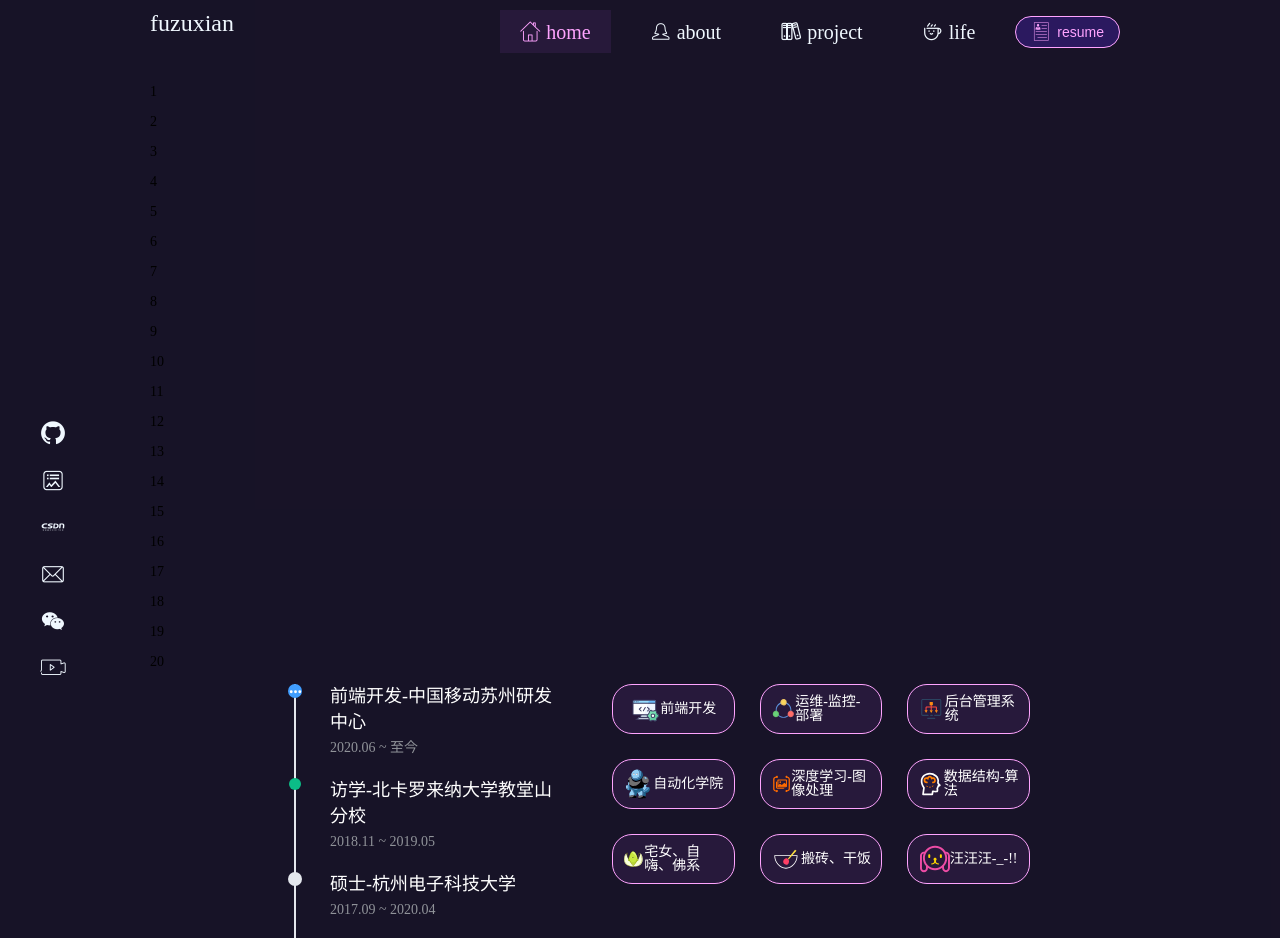
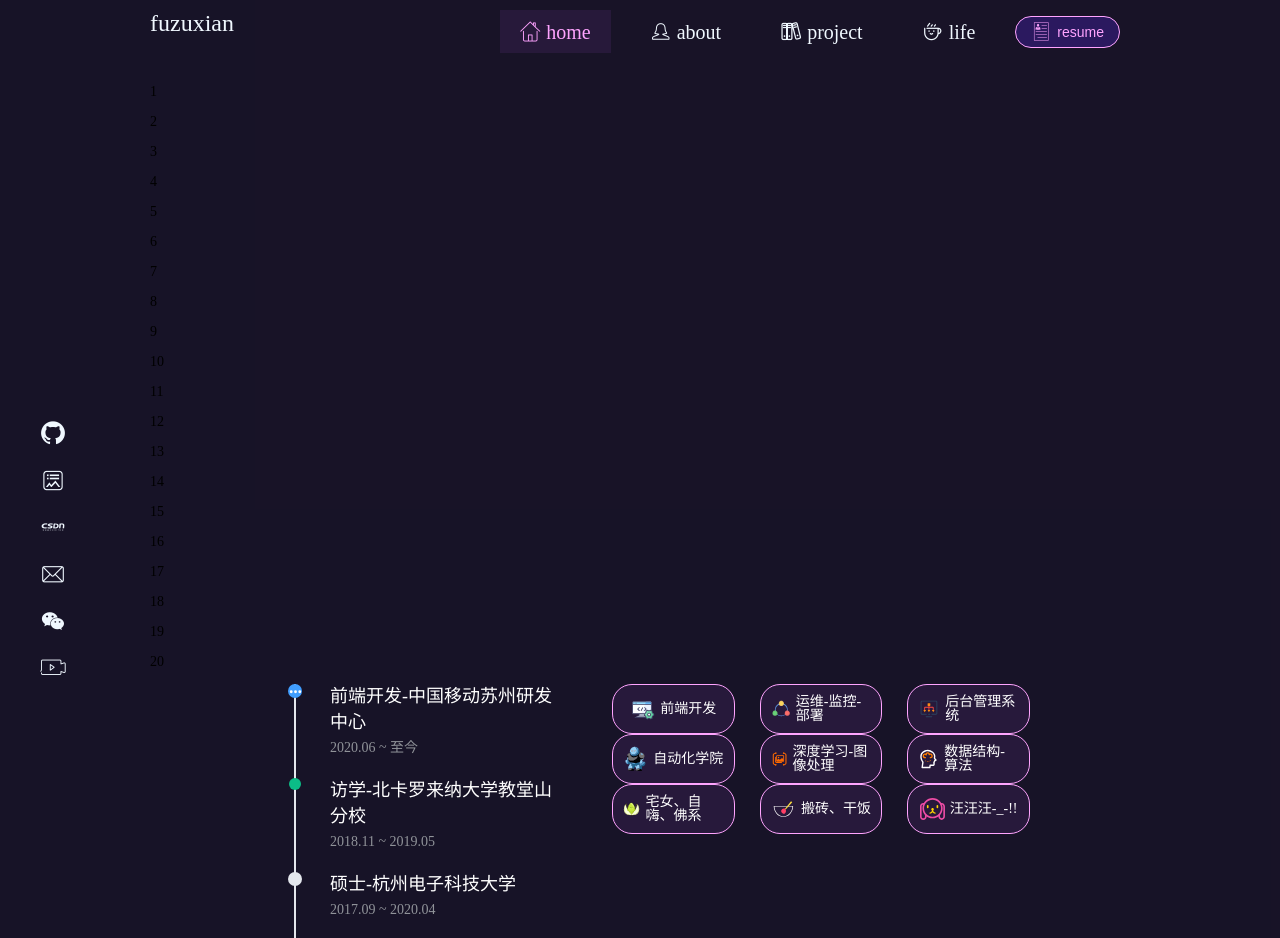
Before and after one commit to zuxian/myProfile-Vue3-TS-, a Vue app: page /#/ in a window 1280 px wide. Shown: the top 938 px of the page. Built offline with nearby package versions, Linux system fonts and the light colour scheme.

Commit message:
about-card-animate

```diff
--- a/src/view/about/index.vue
+++ b/src/view/about/index.vue
@@ -18,71 +18,19 @@
     </div>
     <div class="card-wrap">
       <el-row :gutter="25">
-        <el-col :span="8">
-          <span class="my-card-item">
-            <svg class="icon" aria-hidden="true">
-              <use xlink:href="#icon-kaifa"></use>
-            </svg>前端开发
-          </span>
-        </el-col>
-        <el-col :span="8">
-          <span class="my-card-item">
-            <svg class="icon" aria-hidden="true">
-              <use xlink:href="#icon-icon-test1"></use>
-            </svg>运维-监控-部署
-          </span>
-        </el-col>
-        <el-col :span="8">
-          <span class="my-card-item">
-            <svg class="icon" aria-hidden="true">
-              <use xlink:href="#icon-xitongshezhi"></use>
-            </svg>后台管理系统
-          </span>
-        </el-col>
-      </el-row>
-      <el-row :gutter="25">
-        <el-col :span="8">
-          <span class="my-card-item">
-            <svg class="icon" aria-hidden="true">
-              <use xlink:href="#icon-Robot-bad"></use>
-            </svg>自动化学院
-          </span>
-        </el-col>
-        <el-col :span="8">
-          <span class="my-card-item">
-            <svg class="icon" aria-hidden="true">
-              <use xlink:href="#icon-Imagetuxiangshibie"></use>
-            </svg>深度学习-图像处理
-          </span>
-        </el-col>
-        <el-col :span="8">
-          <span class="my-card-item">
-            <svg class="icon" aria-hidden="true">
-              <use xlink:href="#icon-icon-rgb_jiqixuexisuanfayinqing"></use>
-            </svg>数据结构-算法
-          </span>
-        </el-col>
-      </el-row>
-      <el-row :gutter="25">
-        <el-col :span="8">
-          <span class="my-card-item">
-            <svg class="icon" aria-hidden="true">
-              <use xlink:href="#icon-kaixinguo"></use>
-            </svg>宅女、自嗨、佛系
-          </span>
-        </el-col>
-        <el-col :span="8">
-          <span class="my-card-item">
-            <svg class="icon" aria-hidden="true">
-              <use xlink:href="#icon-icon-test"></use>
-            </svg>搬砖、干饭
-          </span>
-        </el-col>
-        <el-col :span="8">
-          <span class="my-card-item">
-            <svg class="icon" aria-hidden="true">
-              <use xlink:href="#icon-gougou1"></use>
-            </svg>汪汪汪-_-!!
+        <el-col v-for="(item, index) in cardInfo" :key="index"  :span="8">
+          <span
+            @mouseover="mouseOver(index)"
+            @mouseleave="mouseLeave"
+            :class="[
+              animatingIndex === index ? 'animate__animated' : '',
+              item.animateClassName,
+              'animate__infinite', 'my-card-item'
+            ]"
+            :style="{animationDuration: '1200ms'}"
+          >
+            <svg class="icon" aria-hidden="true" v-html="item.iconItem">
+            </svg>{{item.tips}}
           </span>
         </el-col>
       </el-row>
@@ -120,6 +68,28 @@ const activities = [
   },
 ]
 
+const htmlString = ref()
+let animatingIndex = ref(-1)
+
+const cardInfo = [
+  { tips: '前端开发', animateClassName: 'animate__bounce', iconItem: `<use xlink:href='#icon-kaifa'></use>` },
+  { tips: '运维-监控-部署', animateClassName: 'animate__swing', iconItem: `<use xlink:href='#icon-icon-test1'></use>`},
+  { tips: '后台管理系统', animateClassName: 'animate__flash', iconItem: `<use xlink:href='#icon-xitongshezhi'></use>` },
+  { tips: '自动化学院', animateClassName: 'animate__flipInY', iconItem: `<use xlink:href='#icon-Robot-bad'></use>` },
+  { tips: '深度学习-图像处理', animateClassName: 'animate__heartBeat', iconItem: `<use xlink:href='#icon-Imagetuxiangshibie'></use>` },
+  { tips: '数据结构-算法', animateClassName: 'animate__tada', iconItem: `<use xlink:href='#icon-icon-rgb_jiqixuexisuanfayinqing'></use>` },
+  { tips: '宅女、自嗨、佛系', animateClassName: 'animate__shakeY', iconItem: `<use xlink:href='#icon-kaixinguo'></use>` },
+  { tips: '搬砖、干饭', animateClassName: 'animate__shakeX', iconItem: `<use xlink:href='#icon-icon-test'></use>` },
+  { tips: '汪汪汪-_-!!', animateClassName: 'animate__jello', iconItem: `<use xlink:href='#icon-gougou1'></use>` },
+]
+
+const mouseOver = (index: number) => {
+  animatingIndex.value = index
+}
+const mouseLeave = () => {
+  animatingIndex.value = -1
+}
+
 </script>
 
 <style lang="scss" scoped>
@@ -143,6 +113,7 @@ const activities = [
   vertical-align: -0.15em;
   fill: currentColor;
   overflow: hidden;
+  padding-right: 5px;
 }
 .my-card-item{
   height: 50px;
@@ -155,6 +126,4 @@ const activities = [
   justify-content: center;
   align-items: center;
 }
-
-
 </style>
```
